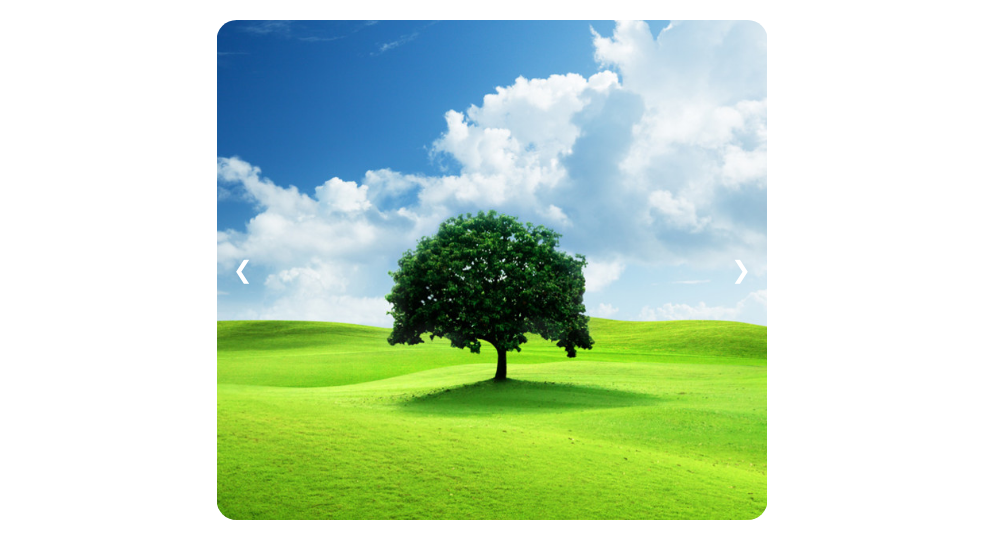
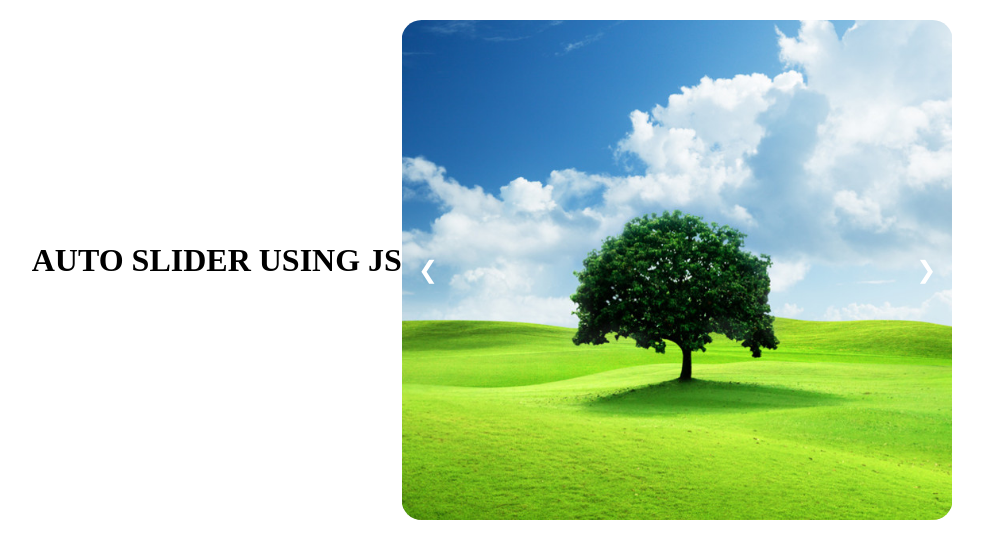
Before and after one commit to huzaifawaleed/Internship-internee.pk-Task-3, a plain HTML site: page index.html in a window 1280 px wide. Shown: the whole page, without its empty margins (148-1131 px from the left). Drawn offline with Linux system fonts and the light colour scheme.

Commit message:
Update index.html

```diff
--- a/index.html
+++ b/index.html
@@ -51,6 +51,9 @@ button:hover{
 .next {
     right: 10px;
 }
+.auto{
+    text-align: center;
+}
 @media (max-width: 1000px) {
     .slider {
 
@@ -73,7 +76,7 @@ button:hover{
 </head>
 <body>
 
-
+<div class="auto"><h1>AUTO SLIDER USING JS</h1></div>
 <div class="slider">
     <div class="slides">
         <img src="./img 1.jpg" class="img" alt="">
```
